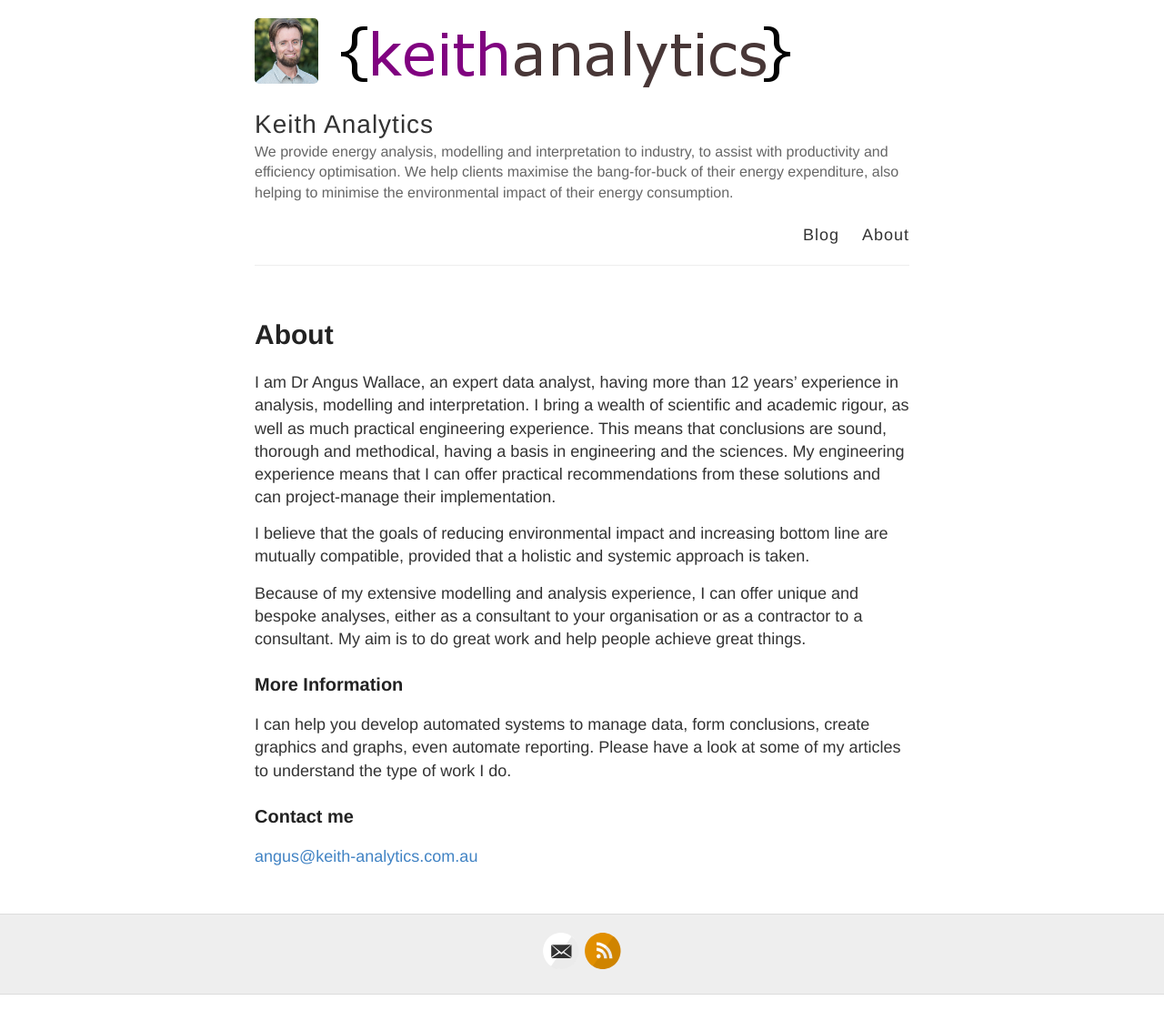
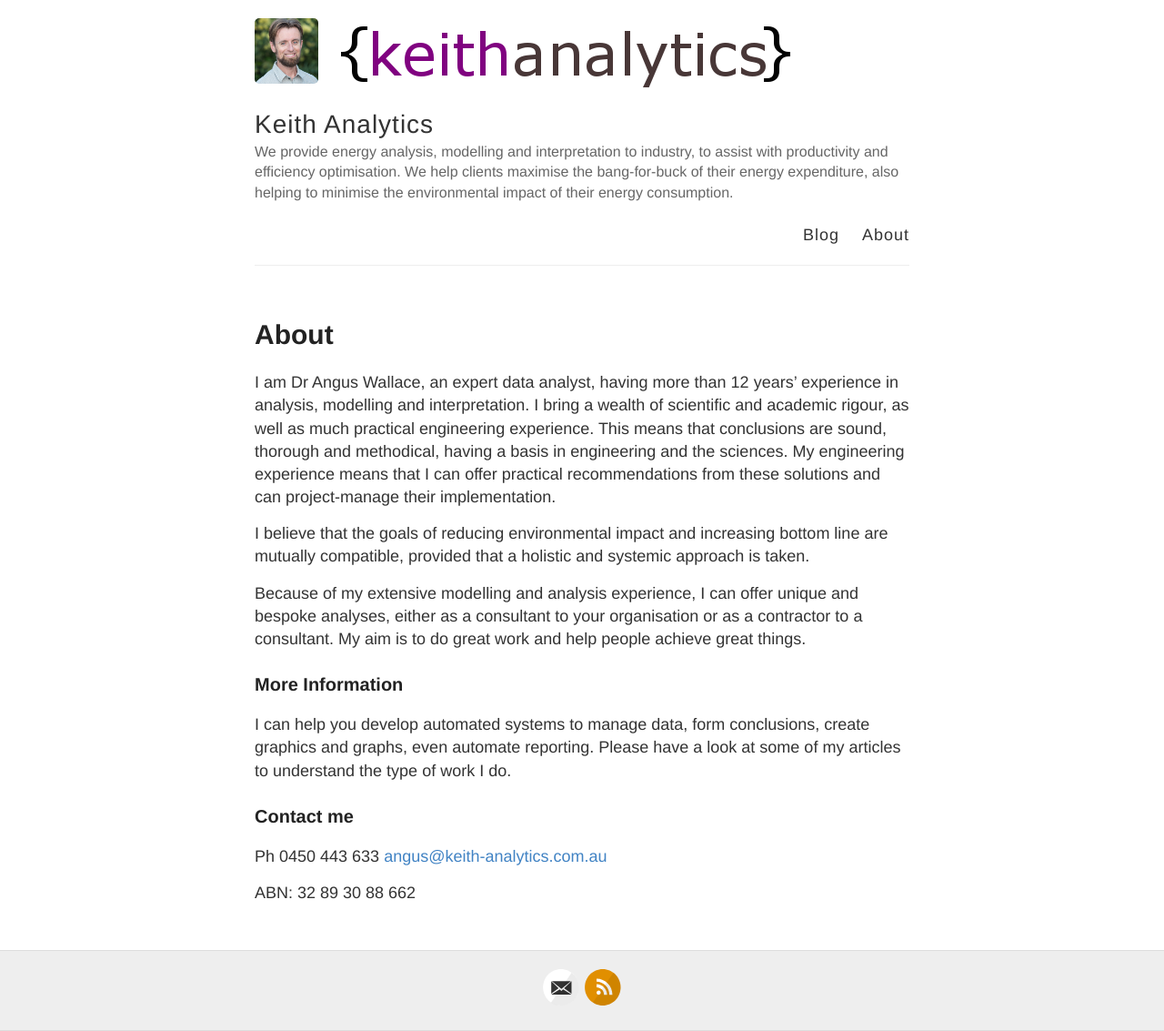
Before and after one commit to wall0159/wall0159.github.io, a Jekyll site: the page built from about.md, in a window 1280 px wide. Shown: the whole page at 91% size. Built offline with Jekyll 4.4.1, drawn with Linux system fonts in a browser that asks for light colours; before the commit the page ends 1093 px from its top, so only the background shows below that.

Commit message:
add contact details

```diff
--- a/about.md
+++ b/about.md
@@ -16,5 +16,7 @@ I can help you develop automated systems to manage data, form conclusions, creat
 Please have a look at some of my articles to understand the type of work I do.
 
 ### Contact me
+Ph 0450 443 633
+[angus@keith-analytics.com.au](mailto:angus@keith-analytics.com.au)
 
-[angus@keith-analytics.com.au](mailto:angus@keith-analytics.com.au)
+ABN: 32 89 30 88 662
```
